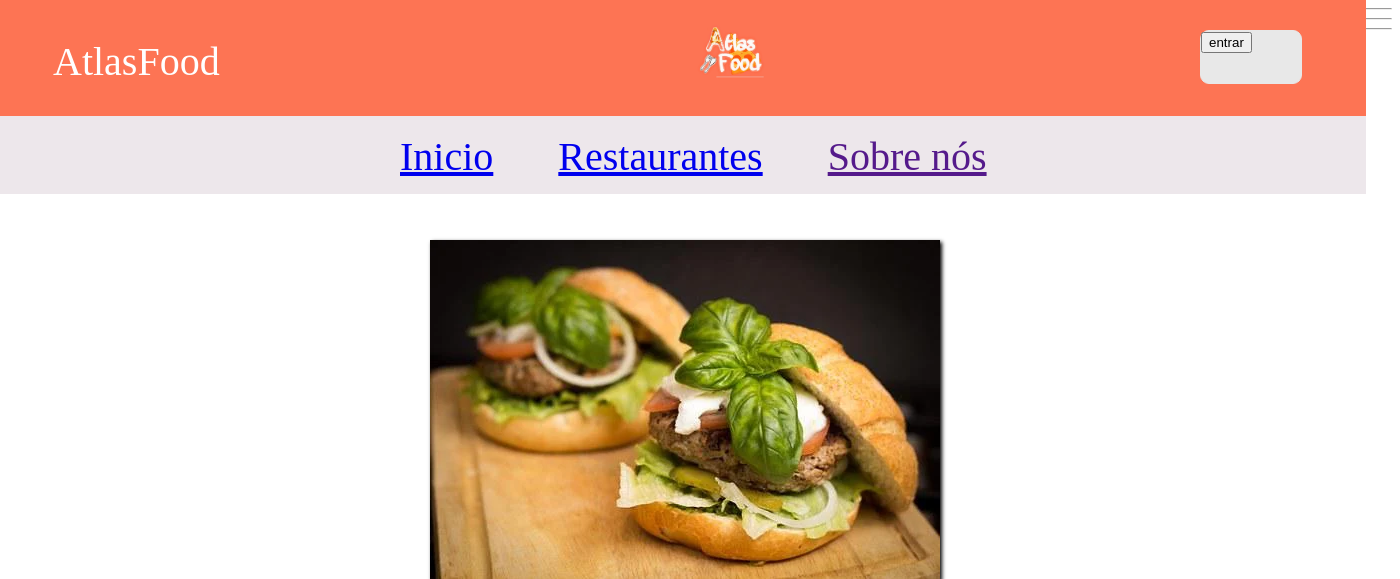
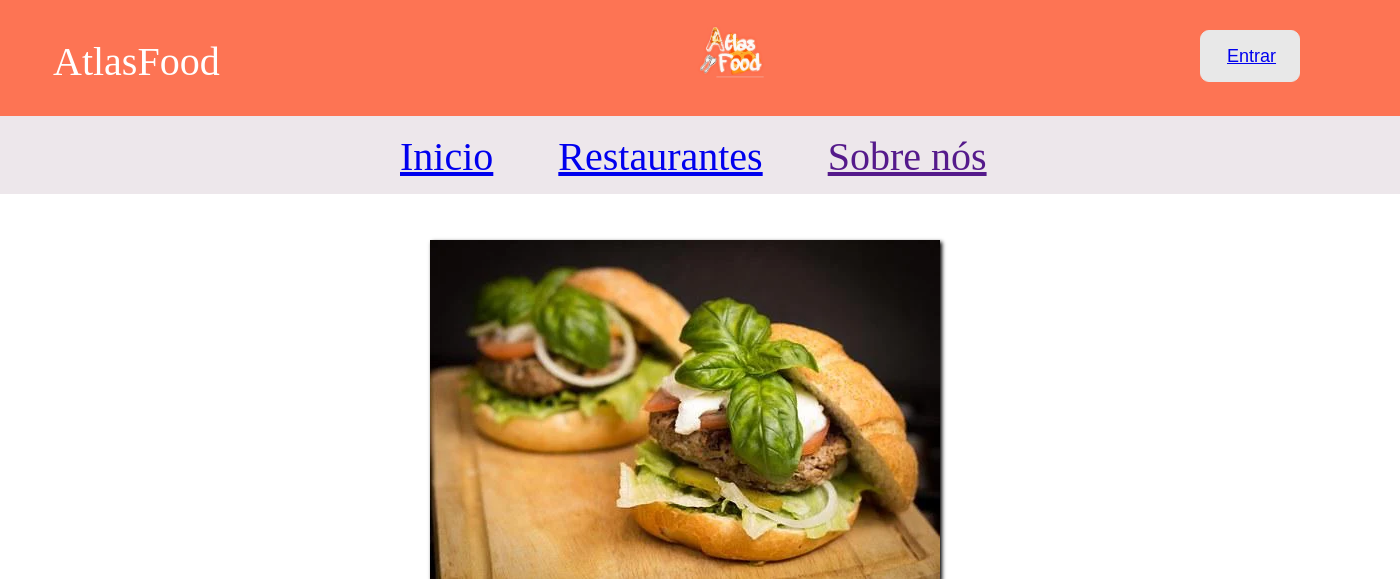
Before and after one commit to HigorW02/atlasFood-Front, a PHP site: page / in a window 1400 px wide. Shown: the top 579 px of the page. Run offline with PHP 8.4, Linux system fonts and the light colour scheme.

Commit message:
Correção de frontend tela inicial

```diff
--- a/index.php
+++ b/index.php
@@ -17,11 +17,11 @@
             <div class="logo">
                 <img src="src/views/img/logoAtlasFood.jpeg" alt="" class="" height="89px" >
             </div>
-            <a href="src/views/sign.php" class="login"><button>entrar</button></a>
+            <button class="login">
+                <a href="src/views/sign.php">Entrar</a>
+            </button>
         </header>
     </div>
-
-    <hr>
 
     <div class="navBar">
         <div class="navLink">
@@ -30,8 +30,6 @@
             <p><a href="">Sobre nós</a></p>
         </div>
     </div>
-
-    <hr>
 
     <main class="corpo">
         <div class="carrossel">
@@ -43,7 +41,6 @@
                 <img src="src/views/img/carrocel5.webp" alt="">
             </div>
         </div>
-        <hr>
 <!--
         <div class="linha1">
             <div class="card">
--- a/src/views/css/index.css
+++ b/src/views/css/index.css
@@ -1,7 +1,11 @@
+body {
+    width: 100%;
+}
+
 .cabecalho {
     background-color: #fd7454;
     position: absolute;
-    width: 1366px;
+    width: 100%;
     height: 116px;
     left: 0px;
     top: 0px;
@@ -36,7 +40,6 @@
     height: 52px;
     left: 1200px;
     top: 30px;
-    padding: 30;
 
     color: #090909;
 
@@ -48,9 +51,13 @@
 
 }
 
+.login a {
+    padding: 20px;
+}
+
 .navBar {
     position: absolute;
-    width: 1366px;
+    width: 100%;
     height: 78px;
     left: 0px;
     top: 116px;
```
